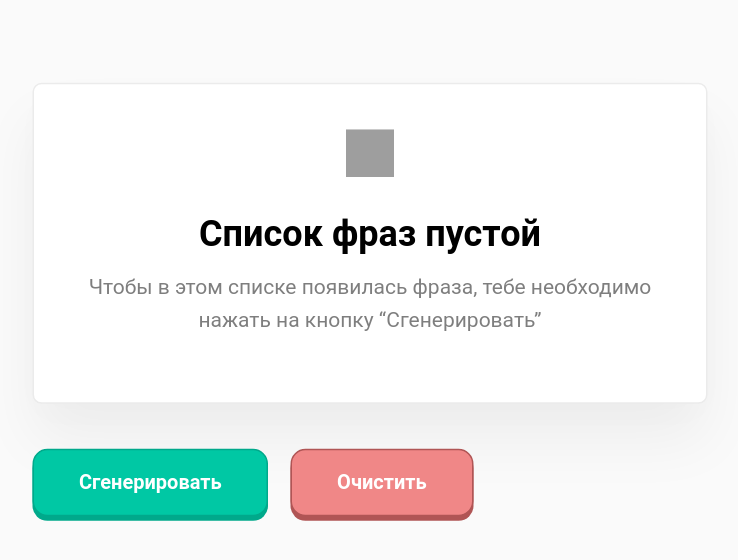
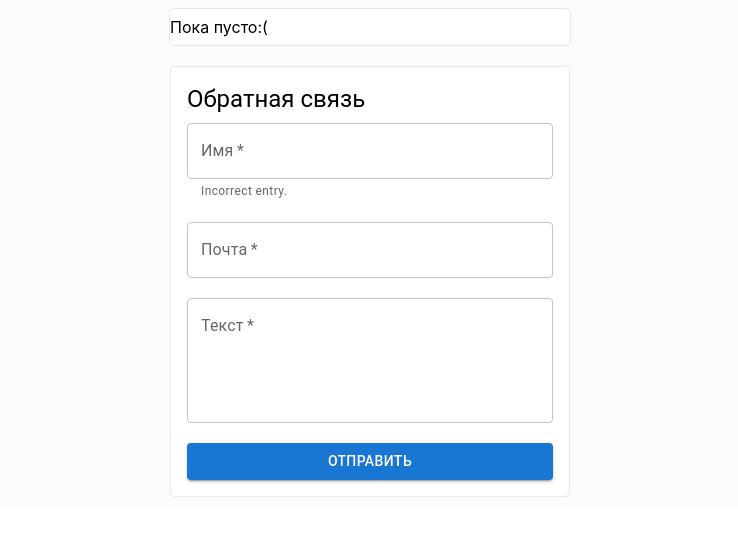
Before and after one commit to Demiduska/Mentoring-Archakov, a React (Create React App) app: page / in a window 1280 px wide. Shown: the top 560 px of the page, without its empty margins (270-1008 px from the left). Built offline with nearby package versions, Linux system fonts and the light colour scheme; grey boxes are pictures that could not be loaded.

Commit message:
Сделал дз №5

```diff
--- a/package.json
+++ b/package.json
@@ -3,9 +3,15 @@
   "version": "0.1.0",
   "private": true,
   "dependencies": {
+    "@emotion/react": "^11.4.1",
+    "@emotion/styled": "^11.3.0",
+    "@mui/icons-material": "^5.0.4",
+    "@mui/material": "^5.0.4",
+    "@mui/styles": "^5.0.1",
     "@testing-library/jest-dom": "^5.14.1",
     "@testing-library/react": "^11.2.7",
     "@testing-library/user-event": "^12.8.3",
+    "node-sass": "^4.14.0",
     "react": "^17.0.2",
     "react-dom": "^17.0.2",
     "react-scripts": "4.0.3",
--- a/src/index.js
+++ b/src/index.js
@@ -1,7 +1,7 @@
 import React from "react";
 import ReactDOM from "react-dom";
 import "./index.css";
-import App from "./tutorial-4/App";
+import App from "./tutorial-5/App";
 
 ReactDOM.render(
   <React.StrictMode>
--- /dev/null
+++ b/src/tutorial-5/App.jsx
@@ -0,0 +1,174 @@
+import * as React from "react";
+import List from "@mui/material/List";
+import Typography from "@mui/material/Typography";
+import { Box, Button, TextField } from "@mui/material";
+import { makeStyles } from "@mui/styles";
+import { useEffect, useState } from "react";
+import Comment from "./components/Comment";
+
+const useStyles = makeStyles((theme) => ({
+  lightGray: {
+    backgroundColor: "#FBFBFB",
+  },
+  customBorder: {
+    borderRadius: 5,
+    border: `1px solid #e7e7e7`,
+  },
+  input: {
+    width: "100%",
+  },
+  inputWrap: {
+    marginBottom: "20px",
+  },
+}));
+
+const options = {
+  year: "numeric",
+  month: "short",
+  day: "numeric",
+  weekday: "short",
+  hour: "numeric",
+  minute: "numeric",
+  second: "numeric",
+};
+
+let comment = {
+  fullName: "",
+  email: "",
+  text: "",
+  createdAt: new Date().toLocaleDateString("en", options),
+};
+
+function App() {
+  const classes = useStyles();
+
+  const [comments, setComments] = useState([]);
+
+  useEffect(() => {
+    let initialComments = JSON.parse(localStorage.getItem("comments"));
+    if (initialComments) {
+      setComments([...initialComments]);
+    }
+  }, []);
+
+  useEffect(() => {
+    if (comments.length) {
+      localStorage.setItem("comments", JSON.stringify(comments));
+    }
+  }, [comments]);
+
+  const handleSubmit = (event) => {
+    event.preventDefault();
+    setComments([...comments, comment]);
+    event.target.reset();
+  };
+
+  const handleOnChangeInput = (event) => {
+    let { name, value } = event.target;
+    comment = {
+      ...comment,
+      [name]: value,
+    };
+  };
+
+  const removeComment = (index) => {
+    let newArr = comments.filter((comment, i) => i !== index);
+    setComments([...newArr]);
+  };
+
+  return (
+    <Box
+      display="flex"
+      alignItems="center"
+      flexWrap="wrap"
+      flexDirection="column"
+      p={1}
+      className={classes.lightGray}
+    >
+      <List
+        className={classes.customBorder}
+        sx={{
+          width: "400px",
+          bgcolor: "background.paper",
+          justifyContent: "center",
+        }}
+      >
+        {!comments.length ? (
+          "Пока пусто:("
+        ) : (
+          <div>
+            {comments.map((comment, index) => (
+              <Comment
+                key={index}
+                comment={comment}
+                index={index}
+                removeComment={removeComment}
+              />
+            ))}
+          </div>
+        )}
+      </List>
+      <form onSubmit={handleSubmit}>
+        <Box
+          className={classes.customBorder}
+          p={2}
+          sx={{
+            width: "400px",
+            bgcolor: "background.paper",
+            justifyContent: "center",
+            marginTop: "20px",
+            boxSizing: "border-box",
+          }}
+        >
+          <Typography variant="h5" gutterBottom component="h4">
+            Обратная связь
+          </Typography>
+          <Box className={classes.inputWrap}>
+            <TextField
+              className={classes.input}
+              label="Имя"
+              type="text"
+              name="fullName"
+              required
+              helperText="Incorrect entry."
+              onChange={handleOnChangeInput}
+            />
+          </Box>
+          <Box className={classes.inputWrap}>
+            <TextField
+              className={classes.input}
+              label="Почта"
+              type="email"
+              name="email"
+              required
+              onChange={handleOnChangeInput}
+            />
+          </Box>
+          <Box className={classes.inputWrap}>
+            <TextField
+              className={classes.input}
+              label="Текст"
+              multiline
+              rows={4}
+              required
+              name="text"
+              onChange={handleOnChangeInput}
+            />
+          </Box>
+          <Button
+            sx={{
+              width: "100%",
+            }}
+            variant="contained"
+            color="primary"
+            type="submit"
+          >
+            Отправить
+          </Button>
+        </Box>
+      </form>
+    </Box>
+  );
+}
+
+export default App;
--- /dev/null
+++ b/src/tutorial-5/components/Comment.jsx
@@ -0,0 +1,43 @@
+import ListItemAvatar from "@mui/material/ListItemAvatar";
+import Avatar from "@mui/material/Avatar";
+import ListItemText from "@mui/material/ListItemText";
+import * as React from "react";
+import Typography from "@mui/material/Typography";
+import ListItem from "@mui/material/ListItem";
+import { IconButton } from "@mui/material";
+import DeleteIcon from "@mui/icons-material/Delete";
+
+function Comment({ comment, removeComment, index }) {
+  return (
+    <ListItem alignItems="flex-start">
+      <ListItemAvatar>
+        <Avatar alt={comment.fullName} src="/static/images/avatar/1.jpg" />
+      </ListItemAvatar>
+      <ListItemText
+        primary={comment.fullName}
+        secondary={
+          <React.Fragment>
+            <Typography
+              sx={{ display: "block" }}
+              component="span"
+              variant="body2"
+              color="text.primary"
+            >
+              {comment.createdAt}
+            </Typography>
+            {comment.text}
+          </React.Fragment>
+        }
+      />
+      <IconButton
+        sx={{ color: "red" }}
+        aria-label="delete"
+        onClick={() => removeComment(index)}
+      >
+        <DeleteIcon />
+      </IconButton>
+    </ListItem>
+  );
+}
+
+export default Comment;
```
Also changed, not shown: src/tutorial-5/App.css (added), 1 other file (tests, documents, lock files or other folders).
